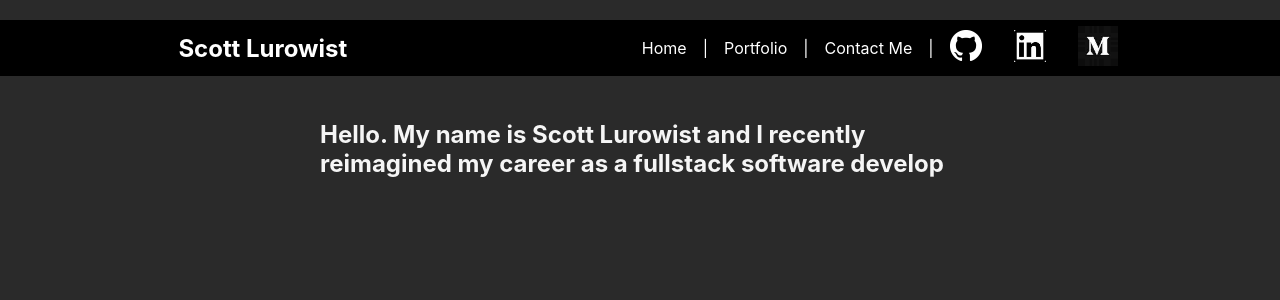
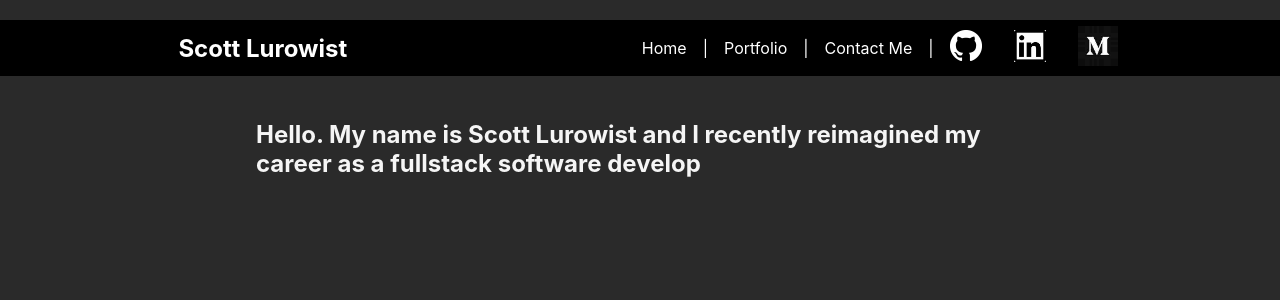
Before and after one commit to scottlurowist/my-portfolio, a React (Create React App) app: page /#/ in a window 1280 px wide. Shown: the top 300 px of the page. Built offline with nearby package versions, Linux system fonts and the light colour scheme.

Commit message:
I TWEAKED THE STYLING FOR THE HOMEPAGE
I changed the justify-content to flex-start so that the typing text
does not start in the middle as it was. I also made the margin 60%
from 50% to fit more content onto the page to minizmize scrolling.

```diff
--- a/src/pages/home/Homepage-component.scss
+++ b/src/pages/home/Homepage-component.scss
@@ -3,7 +3,7 @@
 .homepage-container {
     display: flex;
     flex-direction: row;
-    justify-content: center;
+    justify-content: flex-start;
     margin: 0 auto;
-    width: 50%
+    width: 60%
 }
```
